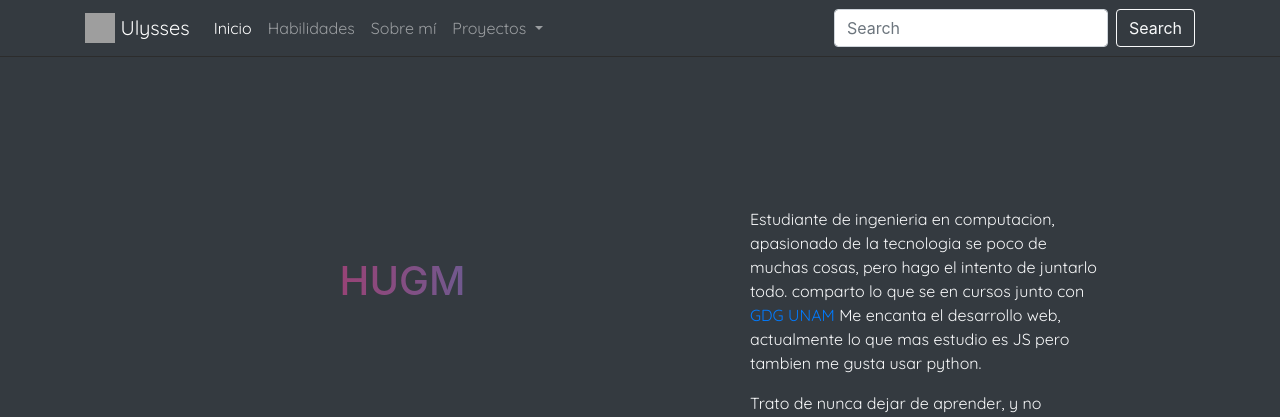
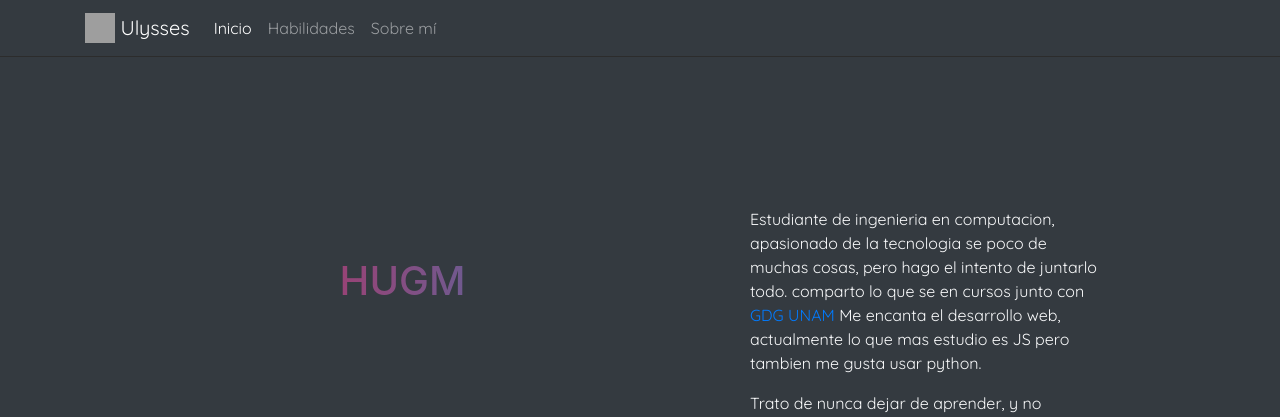
Before and after one commit to ulysses316/ulysses-blog, a Django app: page / in a window 1280 px wide. Shown: the top 417 px of the page. Run offline with Django 3.2, Linux system fonts and the light colour scheme; some libraries are stand-ins or nearby versions; some web fonts are replaced; grey boxes are pictures that could not be loaded.

Commit message:
commit de respaldo

```diff
--- a/ulysses/templates/aprendi.html
+++ b/ulysses/templates/aprendi.html
@@ -12,7 +12,7 @@
       </div>
       <div class="col-md-3 col-sm12 acomoda-img">
         {% load static %}
-          <img class="img-aprendi" src="{% static 'img/gdg.jpg' %}"alt="GDG UNAM">
+        <img class="img-aprendi" src="{% static 'img/gdg.jpg' %}" alt="GDG UNAM">
       </div>
       <div class="col-md-3 col-sm12 acomoda-img">
         {% load static %}
--- a/ulysses/templates/nav.html
+++ b/ulysses/templates/nav.html
@@ -23,7 +23,7 @@
         <li class="nav-item">
           <a class="nav-link" href="{% url 'about' %}">Sobre mí</a>
         </li>
-        <li class="nav-item dropdown">
+        <li class="nav-item dropdown invisible">
           <a class="nav-link dropdown-toggle" href="#" id="navbarDropdown" role="button" data-toggle="dropdown"
             aria-haspopup="true" aria-expanded="false">
             Proyectos
@@ -36,7 +36,7 @@
           </div>
         </li>
       </ul>
-      <form class="form-inline my-2 my-lg-0  ">
+      <form class="form-inline my-2 my-lg-0 invisible ">
         <input class="form-control mr-sm-2" type="search" placeholder="Search" aria-label="Search">
         <button  type="button" class="btn btn-outline-light">Search</button>
       </form>
--- a/ulysses/ulysses/urls.py
+++ b/ulysses/ulysses/urls.py
@@ -30,5 +30,5 @@ urlpatterns = [
     path("", users_views.index, name="index"),
     path("about/", users_views.about, name="about"),
     path("signin/", users_views.signins, name="signin"),
-    path("skills/", users_views.skills, name="skills")
+    path("skills/", users_views.skills, name="skills"),
 ]
```
Also changed, not shown: ulysses/db.sqlite3, 1 other file. Lines whose indentation alone changed are shown as unchanged.
